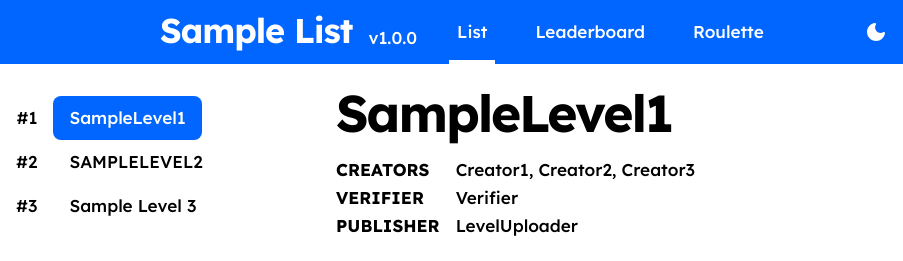
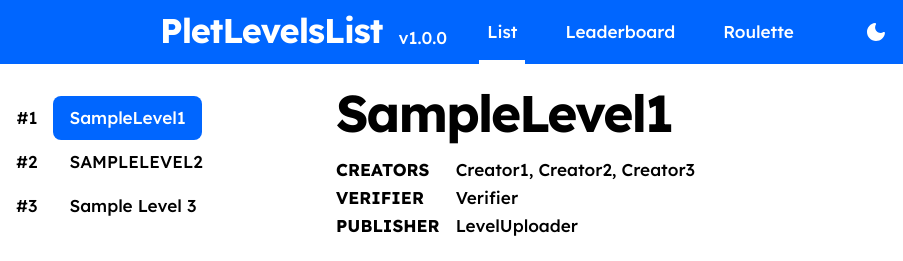
Before and after one commit to fyroluck/pletlevelslist, a plain HTML site: page index.html in a window 1280 px wide. Shown: the top 261 px of the page, 0-903 px from the left. Drawn offline with nearby package versions, Linux system fonts and the light colour scheme.

Commit message:
Update index.html

```diff
--- a/index.html
+++ b/index.html
@@ -37,7 +37,7 @@
     <body id="app">
         <header :class="{ dark: store.dark }">
             <div class="logo">
-                <h2>Sample List</h2>
+                <h2>PletLevelsList</h2>
                 <p>v1.0.0</p>
             </div>
             <nav class="nav">
```
